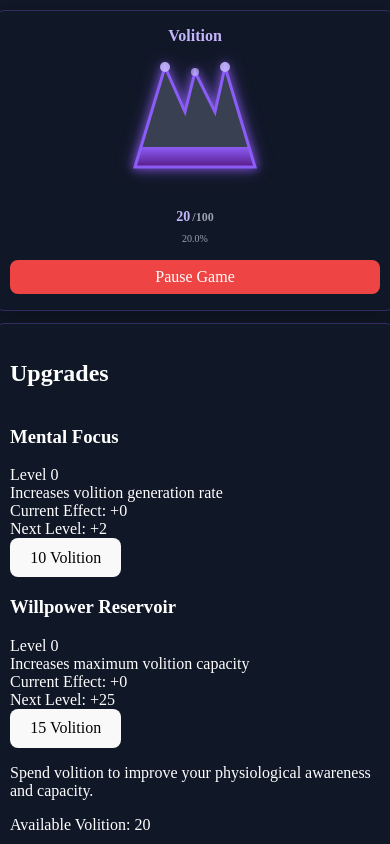
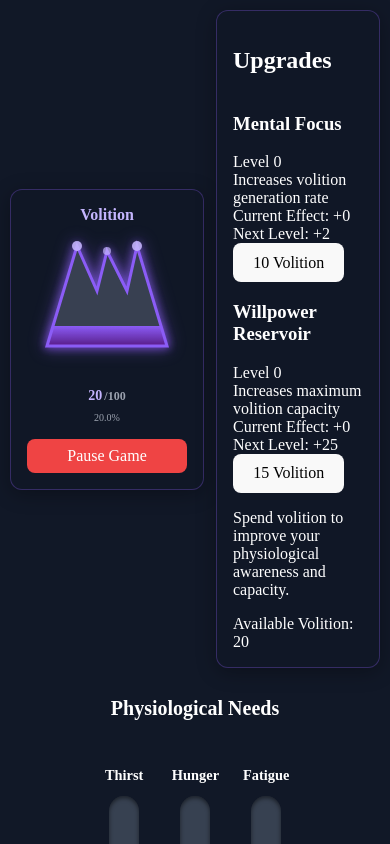
Before and after one commit to BMorin87/delta-drive, a React (Vite) app: page / in a window 390 px wide. Shown: the top 844 px of the page. Built offline with nearby package versions, Linux system fonts and the light colour scheme.

Commit message:
Actual responsive design fix

```diff
--- a/src/styles/App.css
+++ b/src/styles/App.css
@@ -62,10 +62,6 @@
   .physiological-content {
     flex: 0 0 auto; /* Don't grow or shrink, just center */
   }
-
-  .physiological-upgrades {
-    display: none; /* Hide this on desktop since we have upgrades-hud */
-  }
 }
 
 /* Responsive layout - vertical stack with top row */
@@ -79,6 +75,7 @@
   /* Top row container for volition and upgrades */
   .top-row {
     display: flex;
+    flex-direction: row;
     width: 100%;
     max-width: 1000px;
     gap: 1.5rem;
@@ -89,11 +86,6 @@
   .volition-hud {
     flex: 0 0 auto;
     min-width: 180px;
-  }
-
-  .upgrades-hud {
-    flex: 1;
-    min-width: 300px;
   }
 
   .tier-content {
@@ -224,14 +216,12 @@
   }
 
   .top-row {
-    flex-direction: column;
     align-items: center;
     gap: 1rem;
   }
 
   .volition-hud,
   .upgrades-hud {
-    width: 100%;
     max-width: 400px;
   }
 
@@ -261,6 +251,6 @@
 
   .volition-hud,
   .upgrades-hud {
-    max-width: none;
+    max-width: 200px;
   }
 }
```
